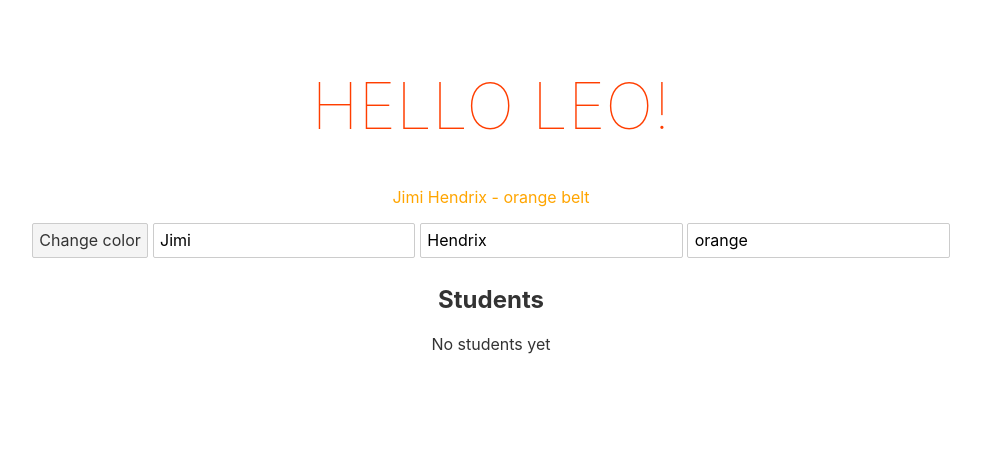
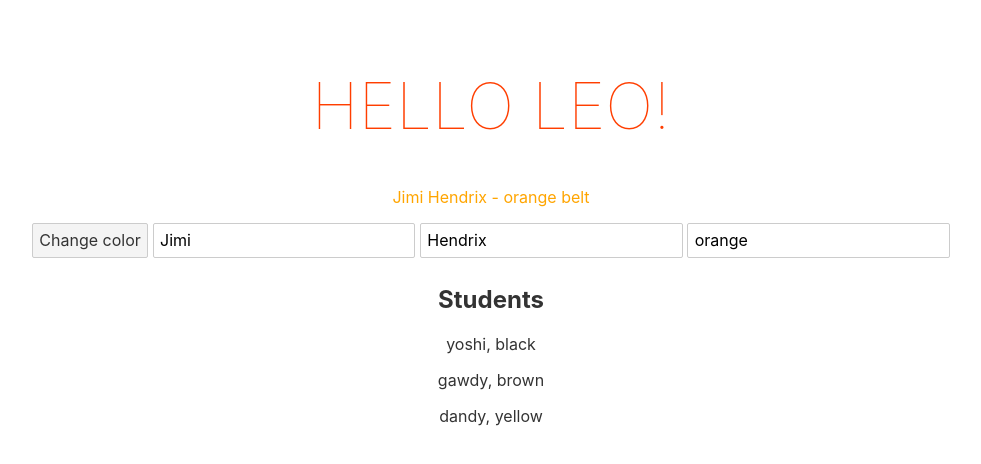
Before and after one commit to hckrtst/polls, a Svelte app: page / in a window 1280 px wide. Shown: the top 464 px of the page, without its empty margins (149-1130 px from the left). Built offline with nearby package versions, Linux system fonts and the light colour scheme.

Commit message:
More experiments with lists

```diff
--- a/src/App.svelte
+++ b/src/App.svelte
@@ -10,8 +10,11 @@
     belt = "black";
   }
 
-  let people = [{ name: "yoshi", color: "black", id: 1 }];
-  people = [];
+  let people = [
+    { name: "yoshi", belt: "black", id: 1 },
+    { name: "gawdy", belt: "brown", id: 2 },
+    { name: "dandy", belt: "yellow" },
+  ];
 </script>
 
 <style>
@@ -46,7 +49,7 @@
   <h2>Students</h2>
   <div>
     {#each people as person (person.id)}
-      <p>{person.name}</p>
+      <p>{person.name}, {person.belt}</p>
     {:else}
       <p>No students yet</p>
     {/each}
```
